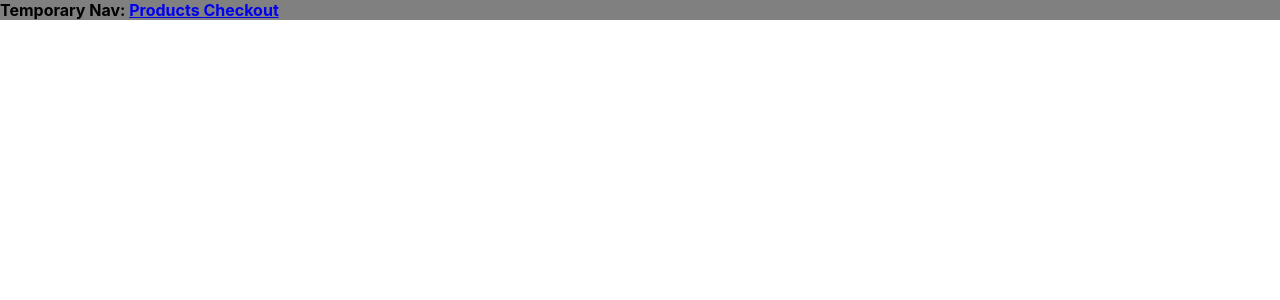
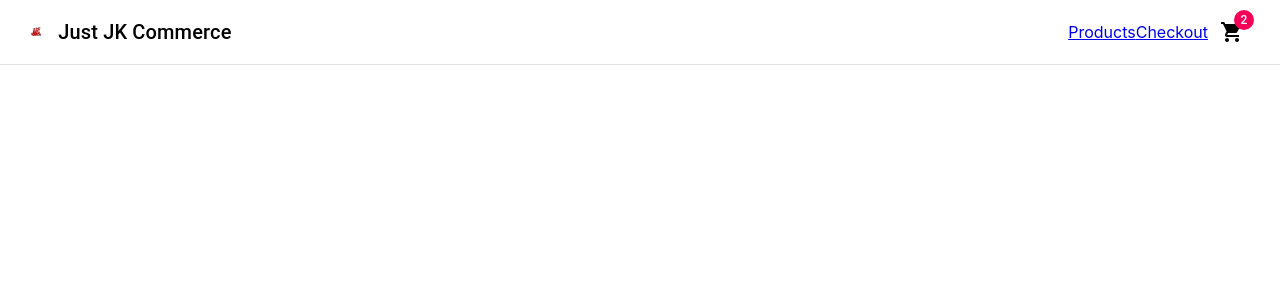
Before and after one commit to limhsjoshua/Just-JK-Commerce, a React (Create React App) app: page / in a window 1280 px wide. Shown: the top 300 px of the page. Built offline with nearby package versions, Linux system fonts and the light colour scheme.

Commit message:
Moved links over to NavBar.js and outcommented links in App.js

```diff
--- a/src/App.js
+++ b/src/App.js
@@ -1,22 +1,18 @@
 import "./App.css";
-// import Products from "./Components/Products/Products";
+import Products from "./Components/Products/Products";
 import Checkout from "./Components/Checkout/Checkout";
 import React from "react";
 import { Routes, Route, Link } from "react-router-dom";
+import NavBar from "./Components/NavBar/NavBar";
 
 const App = () => {
   return (
     <div>
-      <div
-        id="temp-nav"
-        style={{ backgroundColor: "gray", fontWeight: "bold" }}
-      >
-        <span>Temporary Nav: </span>
-        <Link to="products">Products </Link>
-        <Link to="checkout">Checkout</Link>
+      <div>
+        <NavBar />
       </div>
       <Routes>
-        {/* <Route path="products" element={<Products />} /> */}
+        <Route path="products" element={<Products />} />
         <Route path="checkout" element={<Checkout />} />
       </Routes>
     </div>
```
